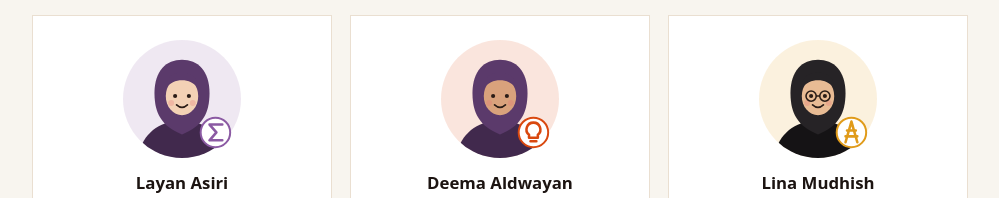
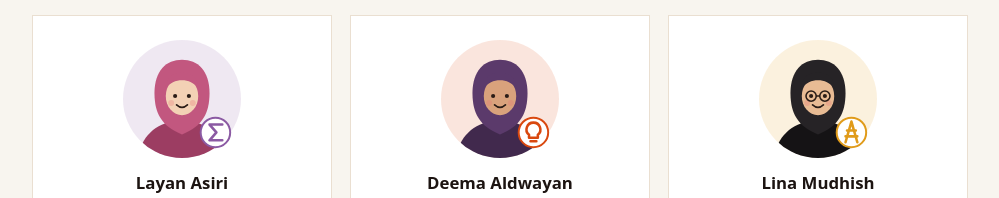
Before and after one commit to mudhishlina-del/sasg, a plain HTML site: page team.html in a window 1280 px wide. Shown: the part 1120-1318 px from the top of the page, without its empty margins (140-1139 px from the left). Drawn offline with Linux system fonts and the light colour scheme.

Commit message:
Layan pink outfit; fix team page row

```diff
--- a/team.html
+++ b/team.html
@@ -84,10 +84,10 @@
 <defs><clipPath id="c3"><circle cx="60" cy="60" r="60"/></clipPath></defs>
 <circle cx="60" cy="60" r="60" fill="#8b5aa3" opacity=".14"/>
 <g clip-path="url(#c3)">
-<path d="M14 124 C18 94 38 82 60 82 C82 82 102 94 106 124Z" fill="#41294d"/>
-<path d="M32 54 C32 31 44 20 60 20 C76 20 88 31 88 54 C88 74 81 88 60 96 C39 88 32 74 32 54Z" fill="#5b3a6b"/>
+<path d="M14 124 C18 94 38 82 60 82 C82 82 102 94 106 124Z" fill="#9c3d62"/>
+<path d="M32 54 C32 31 44 20 60 20 C76 20 88 31 88 54 C88 74 81 88 60 96 C39 88 32 74 32 54Z" fill="#c2577f"/>
 <ellipse cx="60" cy="57" rx="16.5" ry="19.5" fill="#f3d1b5"/>
-<path d="M42.5 50 C44 37 51 33 60 33 C69 33 76 37 77.5 50 C72 43.5 66.5 41 60 41 C53.5 41 48 43.5 42.5 50Z" fill="#5b3a6b"/>
+<path d="M42.5 50 C44 37 51 33 60 33 C69 33 76 37 77.5 50 C72 43.5 66.5 41 60 41 C53.5 41 48 43.5 42.5 50Z" fill="#c2577f"/>
 <circle cx="53" cy="57" r="2.1" fill="#2a1c16"/><circle cx="67" cy="57" r="2.1" fill="#2a1c16"/>
 <circle cx="49" cy="64" r="3" fill="#e57373" opacity=".28"/><circle cx="71" cy="64" r="3" fill="#e57373" opacity=".28"/>
 <path d="M54.5 66 Q60 71 65.5 66" stroke="#2a1c16" stroke-width="1.8" fill="none" stroke-linecap="round"/>
@@ -148,7 +148,7 @@
 <path d="M90 84 v5 M98 84 v5 M86 89 h16 v4 a8 8 0 0 1 -16 0z M94 101 v4" stroke="#4c8f73" stroke-width="2.6" fill="none" stroke-linecap="round" stroke-linejoin="round"/>
 </svg><h3>Juri Alabdullatif</h3><p>Electrical &amp; Electronics Engineering student</p>
 <!-- LinkedIn: paste the profile URL between the quotes; the button stays hidden while empty -->
-<a class="li" href="https://www.linkedin.com/in/joury-alabdullatif-011a04314" target="_blank" rel="noopener">LinkedIn</a></article>
+<a class="li" href="https://www.linkedin.com/in/joury-alabdullatif-011a04314" target="_blank" rel="noopener">LinkedIn</a></article></div>
 <nav class="pager" aria-label="Continue reading"><a class="pg-prev" href="references.html"><span>← Previous</span><b>References</b><em>12 sources and the data files</em></a><a class="pg-next" href="index.html"><span>Back to start →</span><b>Overview</b><em>The study at a glance</em></a></nav>
 </div>
 </main>
```
Also changed, not shown: index.html (+3 -3 lines).
